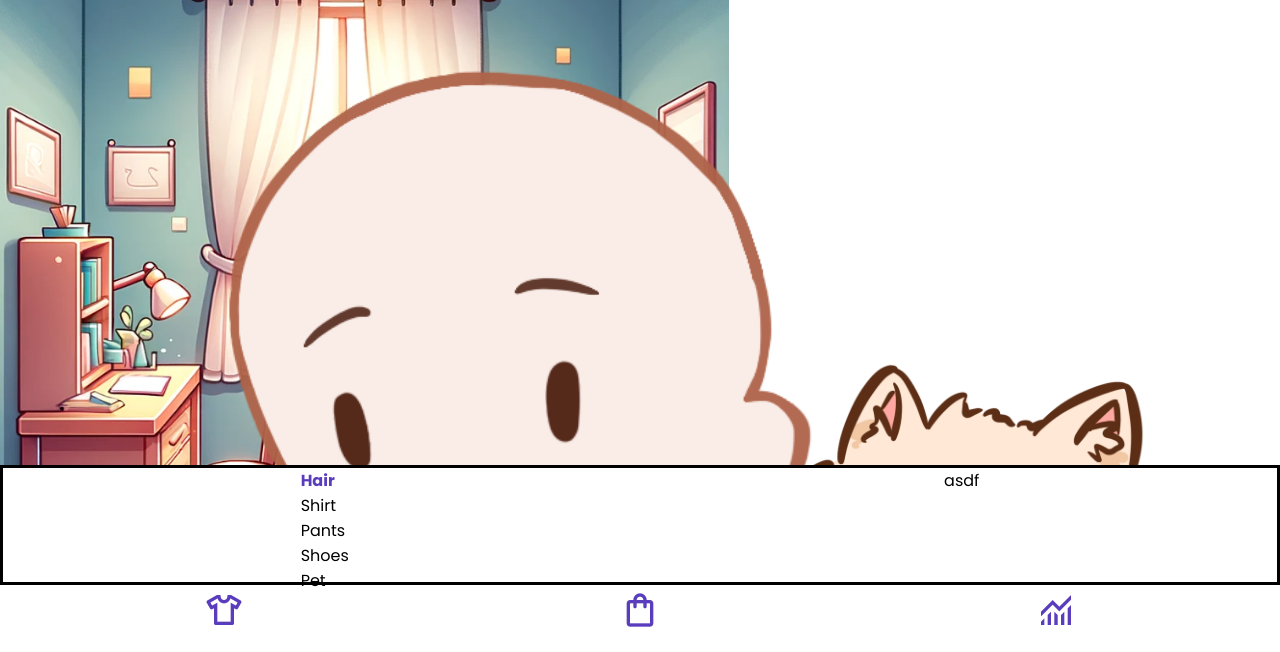
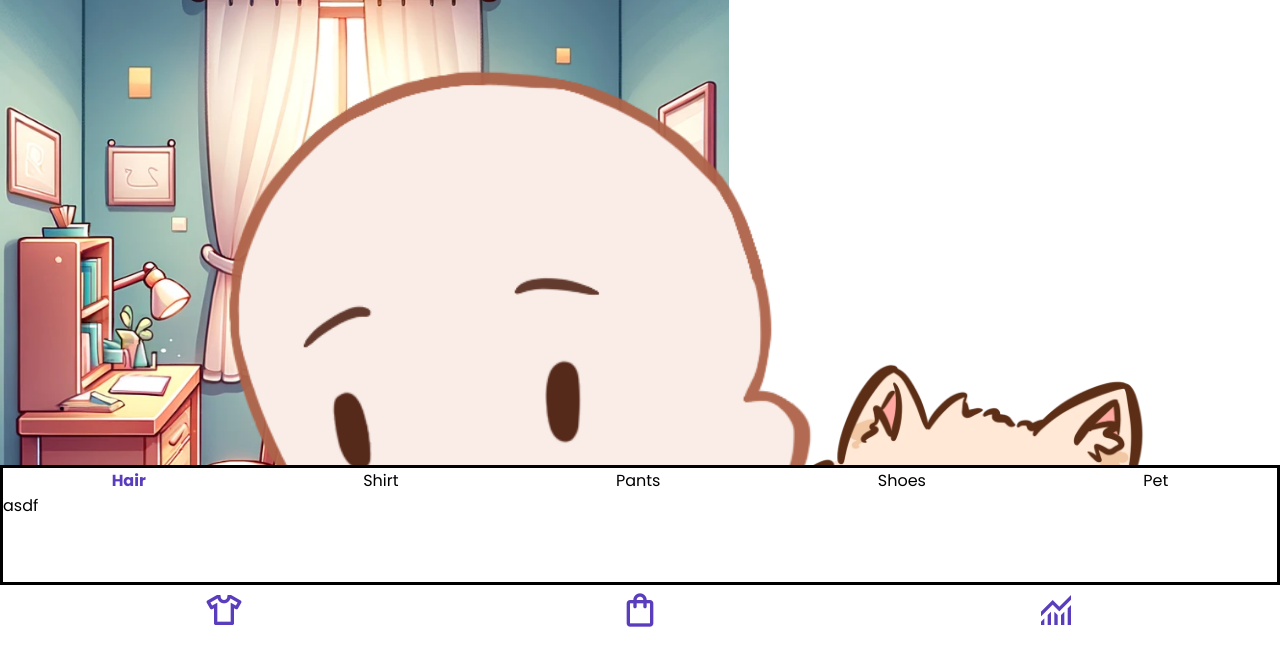
Before and after one commit to beingaturtle/PAWsitive, a plain HTML site: page index.html in a window 1280 px wide. Both pictures are taken after a click on the link "apparel". Shown: the part 147-799 px from the top of the page. Drawn offline with nearby package versions, Linux system fonts and the light colour scheme.

Commit message:
Add new styles in div for wardrobe

```diff
--- a/styles/index.css
+++ b/styles/index.css
@@ -168,3 +168,22 @@
     color: #5A3DBD;
     font-weight: bold;
 }
+
+/* dressing categories */
+
+#wardrobeContainer {
+    display: flex;
+    flex-direction: column;
+    justify-content: space-around;
+    width:100%;
+    height: 100%;
+}
+#itemCategories {
+    display: flex;
+    flex-direction: row;
+    justify-content: space-around;
+}
+
+#items {
+    height: 100%;
+}
```
